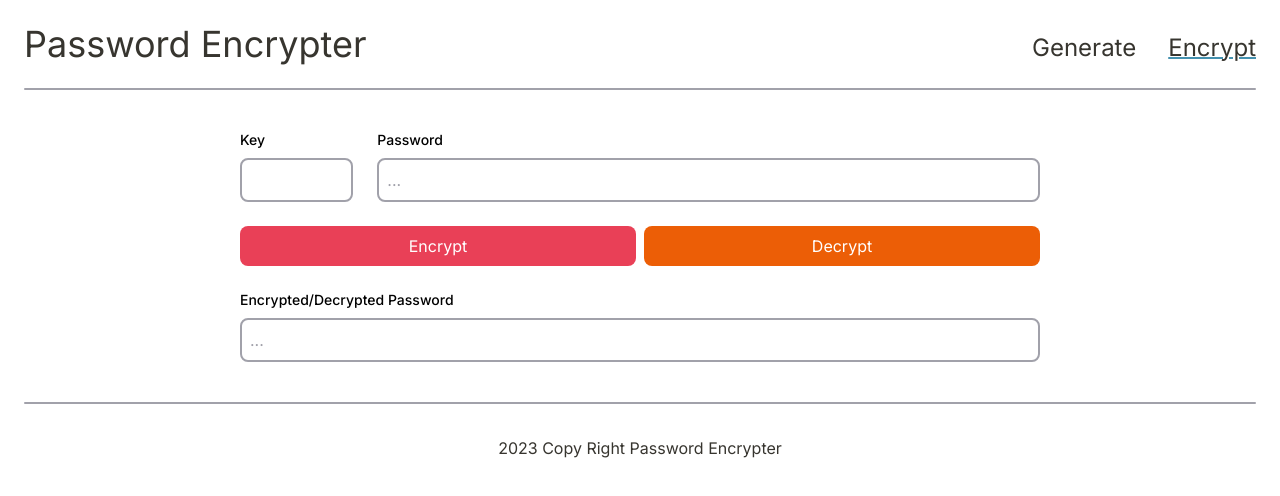
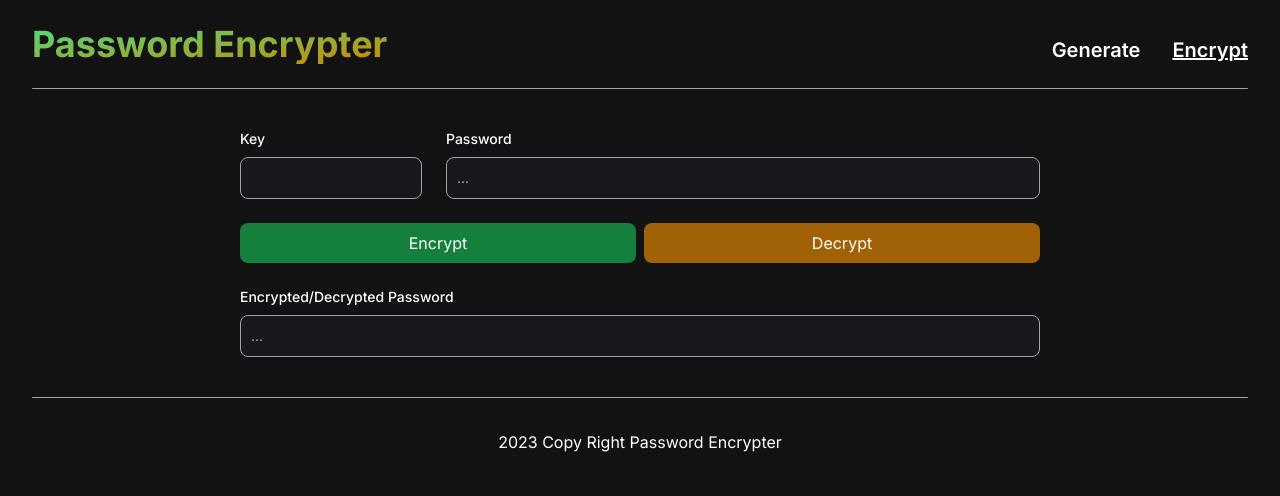
Before and after one commit to BaoTran685/password-encrypter, a Next.js app: page /function in a window 1280 px wide. Shown: the top 496 px of the page. Built offline with nearby package versions, Linux system fonts and the light colour scheme; no server answers.

Commit message:
change to dark theme

```diff
--- a/src/app/function/page.tsx
+++ b/src/app/function/page.tsx
@@ -116,7 +116,7 @@ const Encrypt = () => {
     <main className="my--container mx-auto my-10 sm:my20">
       <form className="flex flex-col space-y-6" onSubmit={handleSubmit}>
         <div className="grid grid-cols-12 gap-6">
-          <div className="col-span-2">
+          <div className="col-span-3">
             <InputItem
               value={key}
               isError={Boolean(keyErrorMessage)}
@@ -129,7 +129,7 @@ const Encrypt = () => {
               </div>
             )}
           </div>
-          <div className="col-span-10">
+          <div className="col-span-9">
             <InputItem
               value={password}
               isError={Boolean(passwordErrorMessage)}
@@ -147,7 +147,7 @@ const Encrypt = () => {
           <LoadingButton
             type="button"
             text="Encrypt"
-            className="bg-[--red-color]"
+            className="bg-green-700"
             isLoading={processEncrypt}
             isSuccess={false}
             onClick={handleClick}
@@ -155,7 +155,7 @@ const Encrypt = () => {
           <LoadingButton
             type="button"
             text="Decrypt"
-            className="bg-[--orange-color]"
+            className="bg-yellow-700"
             isLoading={processDecrypt}
             isSuccess={false}
             onClick={handleClick}
--- a/src/app/generate/page.tsx
+++ b/src/app/generate/page.tsx
@@ -161,7 +161,7 @@ const Generate = () => {
         <LoadingButton
           type="submit"
           text="Generate"
-          className=""
+          className="bg-lime-700"
           isLoading={process}
           isSuccess={false}
           onClick={() => {}}
--- a/src/app/globals.css
+++ b/src/app/globals.css
@@ -4,8 +4,9 @@
 
 :root {
   --background-white-color: white;
+  --background-black-color: #121212;
   --background-grey-color: #f4f4f5;
-  --text-gray-color: #37352F;
+  --text-gray-color: #cbd5e1;
   --placeholder-grey-color: #A1A1AA;
 
   --black-color: #1E1E24;
@@ -33,7 +34,7 @@
     @apply text-xl sm:text-2xl md:text-3xl lg:text-4xl;
   }
   .text--sub--header {
-    @apply text-lg md:text-xl lg:text-2xl;
+    @apply text-base md:text-lg lg:text-xl;
   }
   .text--content {
     @apply text-base md:text-lg lg:text-xl;
@@ -51,45 +52,12 @@
     @apply grid grid-cols-[minmax(40px,1fr)_minmax(auto,708px)_minmax(40px,1fr)] sm:grid-cols-[minmax(96px,1fr)_minmax(auto,708px)_minmax(96px,1fr)];
   }
   .input--box {
-    @apply block w-full rounded-lg bg-inherit focus:border-[#1E1E24] transition-colors ease-linear placeholder:text-[#A1A1AA] appearance-none focus:outline-none;
+    @apply block w-full rounded-lg bg-[#18191E] border border-[#33353F] focus:border-[white] placeholder-[#9CA2A9];
   }
   .input--line {
     @apply block w-full bg-inherit border-b-2 focus:border-b-[#1E1E24] transition-colors ease-linear placeholder:text-[#A1A1AA] appearance-none focus:outline-none;
   }
-
-  .box--shadow {
-    box-shadow: 0 6px 28px 0 rgba(0, 0, 0, 0.1), 0 2px 4px 0 rgba(0, 0, 0, 0.2);
-  }
-  .brighter--shadow--green {
-    box-shadow: 0 0 0.7rem #81AE9D;
-  }
-  .brighter--shadow--khaki {
-    box-shadow: 0 0 0.3rem #D5C7B8;
-  }
-  .brighter--shadow--red {
-    box-shadow: 0 0 0.3rem #dc2626;
-  }
-  .loader-dot, .loader-div {
-    display: inline-block; /* Ensures it behaves like an inline element */
-    width: 30px; /* Adjust as needed */
-    height: 12px;
-    --_g: no-repeat radial-gradient(circle closest-side, #adadad 90%, #0000);
-    background:
-      var(--_g) 0% 50%,
-      var(--_g) 50% 50%,
-      var(--_g) 100% 50%;
-    background-size: calc(100% / 3) 50%;
-    animation: l3 1s infinite linear;
-  }
-
-  @keyframes l3 {
-    20% { background-position: 0% 0%, 50% 50%, 100% 50%; }
-    40% { background-position: 0% 100%, 50% 0%, 100% 50%; }
-    60% { background-position: 0% 50%, 50% 100%, 100% 0%; }
-    80% { background-position: 0% 50%, 50% 50%, 100% 100%; }
-  }
 }
-
 
 @layer base {
   * {
--- a/src/app/layout.tsx
+++ b/src/app/layout.tsx
@@ -19,10 +19,10 @@ export default function RootLayout({
   return (
     <html lang="en">
       <body
-        className={inter.className}
+        className={`${inter.className} bg-[--background-black-color] text-[white]`}
       >
-        <div className="container mx-auto text-[--text-gray-color]">
-          <div className="mx-4 md:mx-6 lg:md-8">
+        <div className="container mx-auto">
+          <div className="mx-4 md:mx-6 lg:mx-8">
             <Header />
             {children}
             <Footer />
--- a/src/components/form/inputItem.tsx
+++ b/src/components/form/inputItem.tsx
@@ -24,14 +24,14 @@ const InputItem = ({
     <>
       <label
         htmlFor={name}
-        className="text-black text-sm font-medium block mb-2"
+        className="text-white text-sm font-medium block mb-2"
       >
         {label}
       </label>
       <input
         name={name}
         type={type}
-        className={cn(`text--content text-black input--box border-2 p-2`, {
+        className={cn(`text-sm text-white input--box p-2.5`, {
           "border-red-600": isError === true,
           "border-[#A1A1AA]": isError === false,
         })}
--- a/src/components/form/loadingButton.tsx
+++ b/src/components/form/loadingButton.tsx
@@ -14,7 +14,7 @@ const LoadingButton = ({ type, text, className, isLoading, isSuccess, onClick }:
   return (
     <button
       type={type}
-      className={`text-white text--sub--small w-full rounded-lg bg-[#2f7d65] hover:brightness-125 ${className}`}
+      className={`text-white text--sub--small w-full rounded-lg hover:brightness-125 ${className}`}
       onClick={() => onClick({text})}
       disabled={isLoading}
     >
--- a/src/components/header.tsx
+++ b/src/components/header.tsx
@@ -3,15 +3,18 @@
 import Link from "next/link";
 import Line from "./line";
 import { usePathname } from "next/navigation";
+import { cn } from "@/lib/tailwind-merge";
 
 const links = [
   {
     link: "/generate",
     name: "Generate",
+    color: 'white',
   },
   {
     link: "/function",
     name: "Encrypt",
+    color: 'white',
   },
   // {
   //   link: "/about",
@@ -26,14 +29,20 @@ const Header = () => {
     <nav>
       <div className="flex flex-col sm:flex-row sm:justify-between py-4 sm:py-5 md:py-6">
         <Link href="/">
-          <p className="text--main--header text-center">Password Encrypter</p>
+          <p className="text--main--header font-bold text-transparent bg-clip-text bg-gradient-to-br from-green-400 to-yellow-600 text-center">
+            Password Encrypter
+          </p>
         </Link>
         <div className="flex flex-row justify-center items-end space-x-4 sm:space-x-8 mt-2 sm:mt-0">
           {links.map((item, index) => {
             const underline = path == item.link ? "underline" : "";
             return (
-              <Link key={index} href={item.link} className={`hover:underline ${underline} decoration-2 decoration-[--dark-blue-color]`}>
-                <p className="text--sub--header">{item.name}</p>
+              <Link
+                key={index}
+                href={item.link}
+                className={`font-semibold hover:underline decoration-2 decoration-[${item.color}] ${underline}`}
+              >
+                <p className={`text--sub--header text-[${item.color}]`}>{item.name}</p>
               </Link>
             );
           })}
--- a/src/components/line.tsx
+++ b/src/components/line.tsx
@@ -2,7 +2,7 @@
 
 const Line = () => {
   return (
-    <div className="block w-full h-0.5 rounded-xl bg-[#A1A1AA]"></div>
+    <div className="block w-full h-[1px] rounded-xl bg-[#A1A1AA]"></div>
   )
 }
 
```
